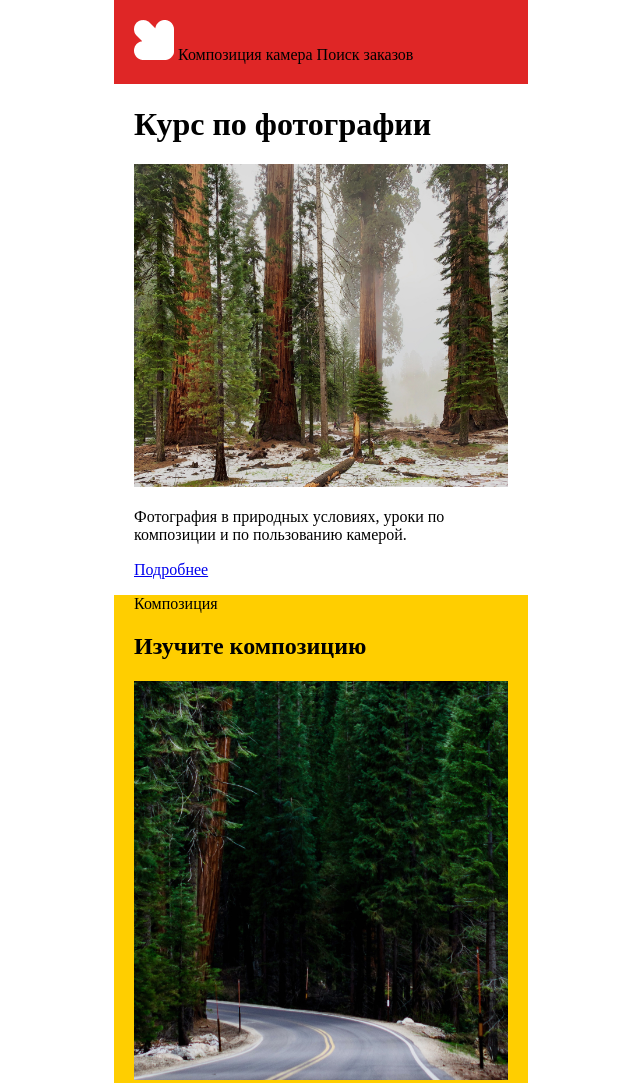
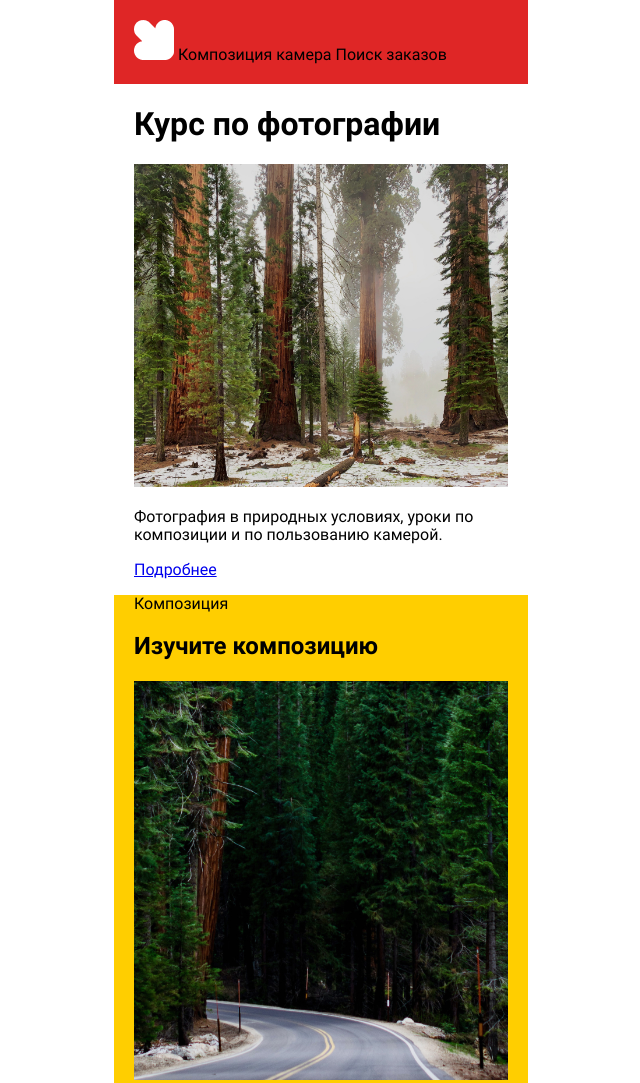
Before and after one commit to vierim/study-04, a plain HTML site: page index.html in a window 1280 px wide. Shown: the top 1083 px of the page, without its empty margins (319-959 px from the left). Drawn offline with Linux system fonts and the light colour scheme.

Commit message:
feat: connect Roboto font to project

```diff
--- a/blocks/page/page.css
+++ b/blocks/page/page.css
@@ -1,6 +1,7 @@
 .page {
   min-width: 320px;
   background-color: #FFFFFF;margin: 0 auto;
+  font-family: Roboto, Arial, sans-serif;
 }
 
 .page__section {
--- a/vendor/fonts/fonts.css
+++ b/vendor/fonts/fonts.css
@@ -0,0 +1,17 @@
+@font-face {
+  src:
+    url(./roboto/Roboto-Regular.woff2) format('woff2'),
+    url(./roboto/Roboto-Regular.otf) format('opentype');
+
+  font-family: 'Roboto';
+  font-weight: 400;
+}
+
+@font-face {
+  src:
+    url(./roboto/Roboto-Bold.woff2) format('woff2'),
+    url(./roboto/Roboto-Bold.otf) format('opentype');
+
+  font-family: 'Roboto';
+  font-weight: 700;
+}
```
Also changed, not shown: vendor/fonts/roboto/Roboto-Bold.otf (added), vendor/fonts/roboto/Roboto-Bold.woff2 (added), vendor/fonts/roboto/Roboto-Regular.otf (added), vendor/fonts/roboto/Roboto-Regular.woff2 (added).
